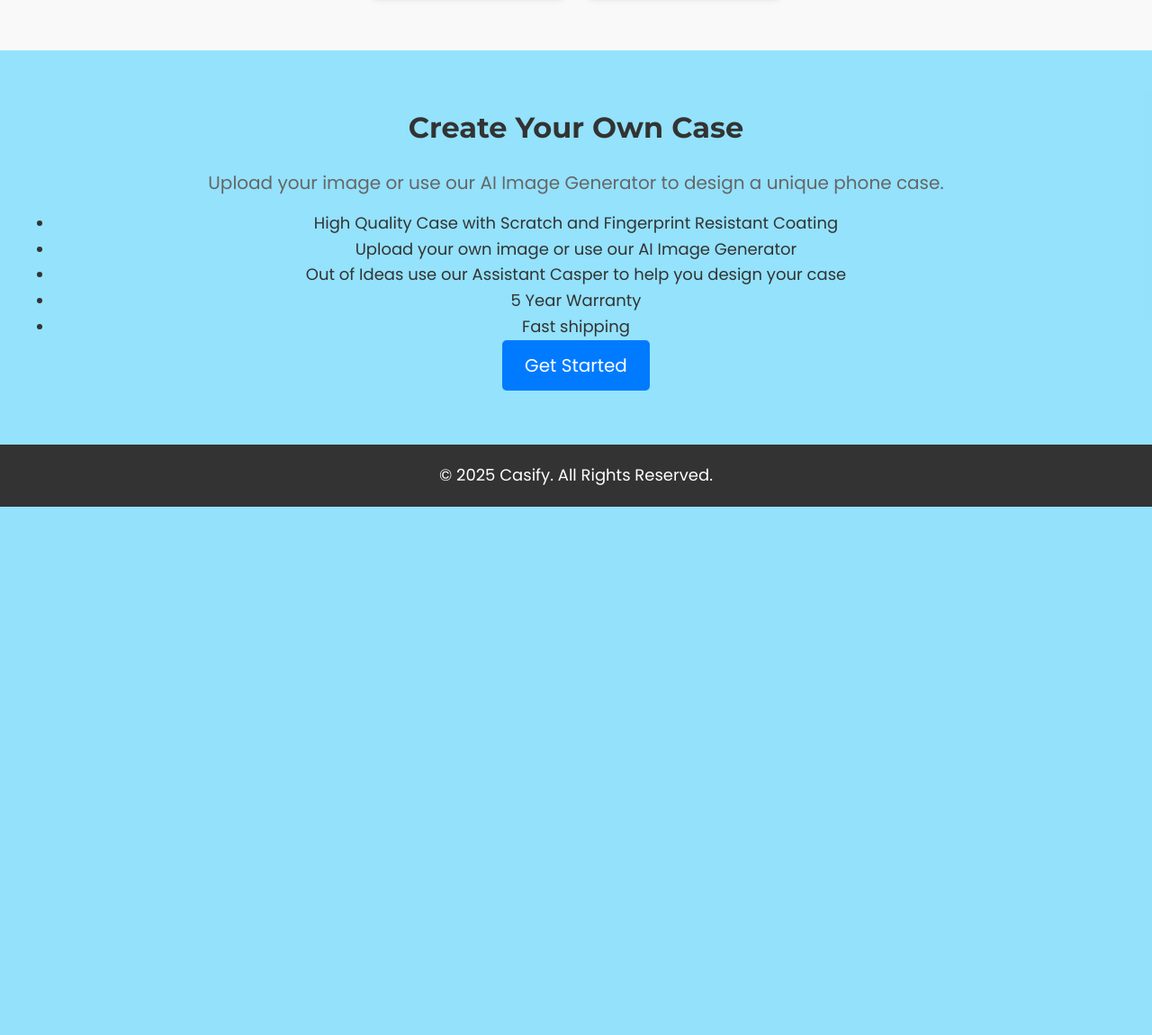
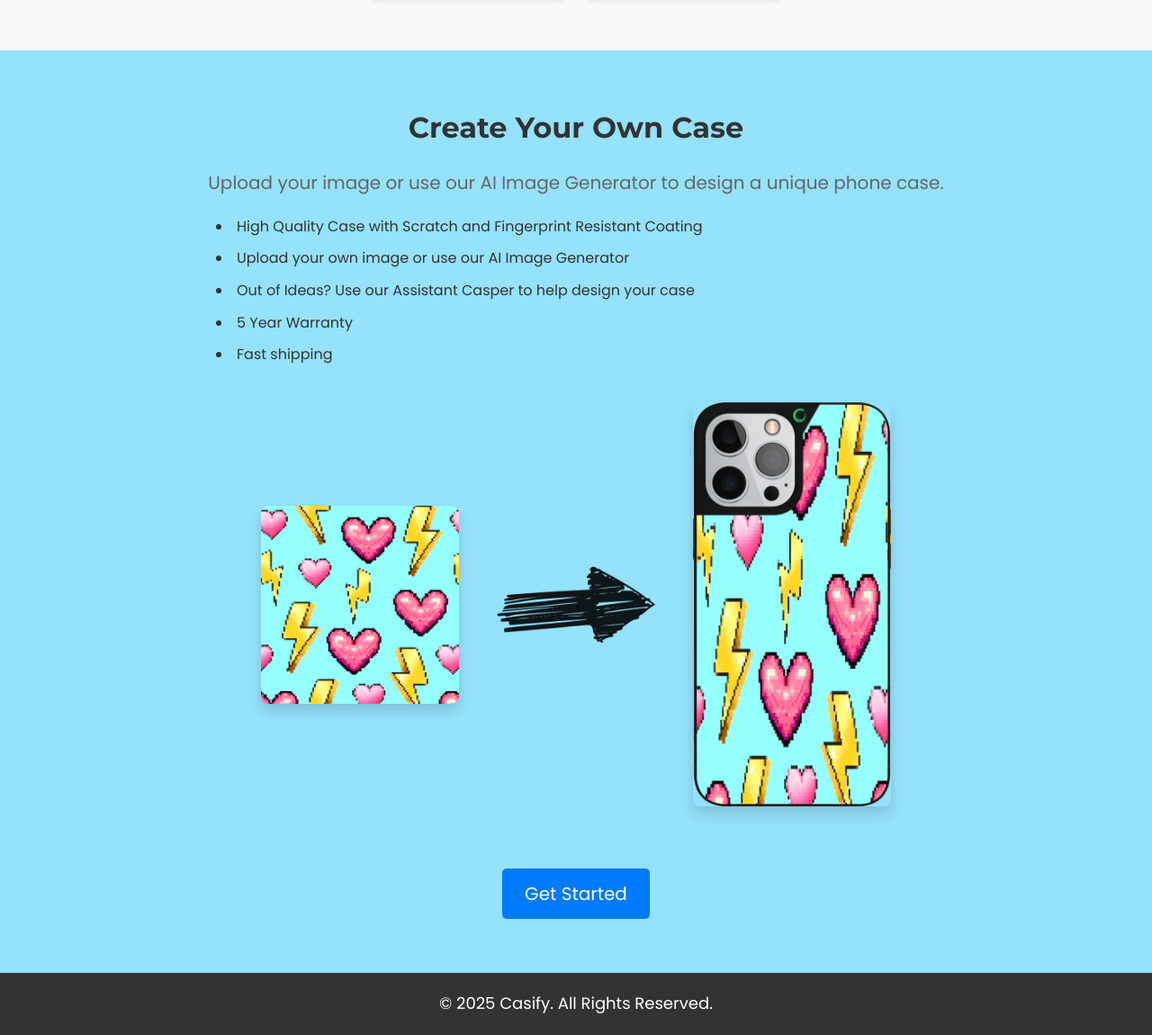
Before and after one commit to alldrin2612/Casify, a Flask app: page / in a window 1280 px wide. Shown: the part 2186-3336 px from the top of the page at 90% size. Before the commit the page ends 2749 px from the top, so only its background shows below. Run offline with Flask 3, Linux system fonts and the light colour scheme.

Commit message:
Added images to create your own case link

```diff
--- a/app.py
+++ b/app.py
@@ -653,65 +653,101 @@
 
         # Create a prompt in the format expected by the model
         prompt = f"""
-<s>[INST] You are Casify Assistant, a helpful and friendly assistant for the Casify phone case website.
-Keep responses concise (2-3 sentences max) and focused on helping {user_name} with their custom phone case.
-You can help with:
-- Information about phone cases
-- Design suggestions for custom cases
-- Answering questions about shipping and pricing
-- General assistance with navigating the website
+<s>[INST] You are Casper, a knowledgeable AI assistant for the Casify phone case website.
+Instructions:
+1. Provide direct, precise answers limited to 1-2 sentences.
+2. Focus exclusively on custom phone cases and related information.
+3. Omit phrases like "let me know if you need anything else" or "is there anything else".
+4. Use a friendly but efficient tone.
+5. Include specific details when answering about:
+   - Available case types (slim, rugged, wallet, etc.)
+   - Customization options (photos, designs, text)
+   - Material quality (polycarbonate, silicone, etc.)
+   - Shipping times (standard: 5-7 days, express: 2-3 days)
+   - Price ranges ($19.99-$39.99 based on case type)
+   - Return policy (30-day satisfaction guarantee)
 
-User: {user_message} [/INST]</s>
+User query from {user_name}: {user_message} [/INST]
 """
 
-        # Make request to Hugging Face API
+        # Make request to Hugging Face API with optimized parameters
         response = requests.post(
             API_URL,
             headers=headers,
-            json={"inputs": prompt, "parameters": {"max_new_tokens": 150, "temperature": 0.7}}
+            json={
+                "inputs": prompt,
+                "parameters": {
+                    "max_new_tokens": 100,  # Reduced for conciseness
+                    "temperature": 0.5,     # Lower for more focused responses
+                    "top_p": 0.85,          # More focused token selection
+                    "do_sample": True       # Enable sampling for natural responses
+                }
+            }
         )
 
         # Check if the request was successful
         if response.status_code != 200:
             print(f"Error from Hugging Face API: {response.text}")
-            return "I'm having trouble connecting to my brain. Please try again in a moment."
+            return "Connection issue. Try again soon."
 
         # Parse the response
         result = response.json()
 
         # Extract the model's response from the result
+        assistant_response = ""
         if isinstance(result, list) and len(result) > 0:
-            # The response format may vary depending on the model
             if isinstance(result[0], dict) and "generated_text" in result[0]:
-                assistant_response = result[0]["generated_text"]
+                full_text = result[0]["generated_text"]
+                inst_end = full_text.find("[/INST]")
+                if inst_end != -1:
+                    assistant_response = full_text[inst_end + 7:].strip()
+                    if assistant_response.endswith("</s>"):
+                        assistant_response = assistant_response[:-4].strip()
             else:
-                assistant_response = str(result[0])
+                full_text = str(result[0])
+                inst_end = full_text.find("[/INST]")
+                if inst_end != -1:
+                    assistant_response = full_text[inst_end + 7:].strip()
+                    if assistant_response.endswith("</s>"):
+                        assistant_response = assistant_response[:-4].strip()
         elif isinstance(result, dict) and "generated_text" in result:
-            assistant_response = result["generated_text"]
-        else:
-            assistant_response = str(result)
+            full_text = result["generated_text"]
+            inst_end = full_text.find("[/INST]")
+            if inst_end != -1:
+                assistant_response = full_text[inst_end + 7:].strip()
+                if assistant_response.endswith("</s>"):
+                    assistant_response = assistant_response[:-4].strip()
 
-        # Clean up the response to extract only the assistant's part
-        # This depends on the specific model's output format
-        # For Mistral-7B-Instruct, we need to extract the text after the prompt
-        if assistant_response.startswith("<s>"):
-            # Find where the instruction ends
-            end_idx = assistant_response.find("</s>")
-            if end_idx == -1:
-                end_idx = len(assistant_response)
+        # Post-process the response to ensure it's concise
+        if assistant_response:
+            # Remove any filler phrases
+            filler_phrases = [
+                "let me know if you need anything else",
+                "is there anything else",
+                "is there anything else i can help you with",
+                "feel free to ask",
+                "don't hesitate to ask",
+                "happy to help",
+                "hope that helps"
+            ]
 
-            # Extract everything after the instruction part
-            inst_end = assistant_response.find("[/INST]")
-            if inst_end != -1:
-                assistant_response = assistant_response[inst_end + 7:end_idx].strip()
-            else:
-                assistant_response = "I couldn't generate a proper response. Please try again."
+            for phrase in filler_phrases:
+                assistant_response = re.sub(f"(?i){phrase}.*", "", assistant_response)
 
-        return assistant_response
+            # Trim any extra whitespace
+            assistant_response = assistant_response.strip()
+
+            # If empty after cleaning, provide fallback
+            if not assistant_response:
+                return "I can help with your custom phone case needs."
+
+            return assistant_response
+
+        return "I can help with your custom phone case query."
 
     except Exception as e:
         print(f"Error getting assistant response: {e}")
-        return "Sorry, I'm having some technical difficulties right now. Please try again later."
+        return "Technical issue. Please try again."
 
 if __name__ == '__main__':
     app.run(debug=True)
--- a/static/css/style.css
+++ b/static/css/style.css
@@ -303,3 +303,80 @@
   #cart-notification.fade-out {
     animation: fadeOut 0.5s forwards;
   }
+
+/* Custom Case Section */
+.custom-case {
+    padding: 60px;
+    background: #00bfff68;
+    animation: fadeInUp 0.8s ease-out;
+}
+
+.custom-case h2 {
+    font-size: 32px;
+    font-family: 'Montserrat', sans-serif;
+    margin-bottom: 20px;
+}
+
+.custom-case p {
+    margin: 15px 0;
+    font-size: 20px;
+    color: #666;
+}
+
+.custom-case ul {
+    list-style-position: inside;
+    max-width: 800px;
+    margin: 20px auto;
+    text-align: left;
+}
+
+.custom-case ul li {
+    margin-bottom: 10px;
+    white-space: nowrap; /* Prevents line breaks within list items */
+    overflow: hidden;    /* Prevents content from overflowing */
+    text-overflow: ellipsis; /* Shows ellipsis for overflowing text */
+    font-size: 16px;     /* Slightly smaller font size to fit on one line */
+}
+
+/* Case images styling as in previous code */
+.case-images {
+    display: flex;
+    justify-content: center;
+    align-items: center;
+    gap: 20px;
+    margin: 40px 0;
+}
+
+.responsive-image img {
+    width: 220px;
+    border-radius: 8px;
+    box-shadow: 0 8px 16px rgba(0, 0, 0, 0.15);
+    transition: transform 0.3s ease;
+}
+
+.responsive-image img:hover {
+    transform: scale(1.05);
+    box-shadow: 0 12px 20px rgba(0, 0, 0, 0.2);
+}
+
+.static-image img {
+    width: 220px;
+    border-radius: 8px;
+}
+
+.custom-btn {
+    display: inline-block;
+    padding: 12px 25px;
+    background: #007bff;
+    color: #fff;
+    text-decoration: none;
+    border-radius: 5px;
+    transition: background 0.3s ease, transform 0.3s ease;
+    font-size: 20px;
+    margin-top: 20px;
+}
+
+.custom-btn:hover {
+    background: #0056b3;
+    transform: scale(1.05);
+}
--- a/templates/index.html
+++ b/templates/index.html
@@ -105,10 +105,23 @@
         <ul>
             <li>High Quality Case with Scratch and Fingerprint Resistant Coating</li>
             <li>Upload your own image or use our AI Image Generator</li>
-            <li>Out of Ideas use our Assistant Casper to help you design your case</li>
+            <li>Out of Ideas? Use our Assistant Casper to help design your case</li>
             <li>5 Year Warranty</li>
             <li>Fast shipping</li>
         </ul>
+
+        <div class="case-images">
+            <div class="responsive-image">
+                <img src="{{ url_for('static', filename='assets/image.jpg') }}" alt="Custom Case Example 1">
+            </div>
+            <div class="static-image">
+                <img src="{{ url_for('static', filename='assets/arrow.png') }}" alt="Custom Case Example 2">
+            </div>
+            <div class="responsive-image">
+                <img src="{{ url_for('static', filename='assets/custom.png') }}" alt="Custom Case Example 3">
+            </div>
+        </div>
+
         <a href="{{ url_for('custom_case') }}" class="custom-btn">Get Started</a>
     </section>
 
```
